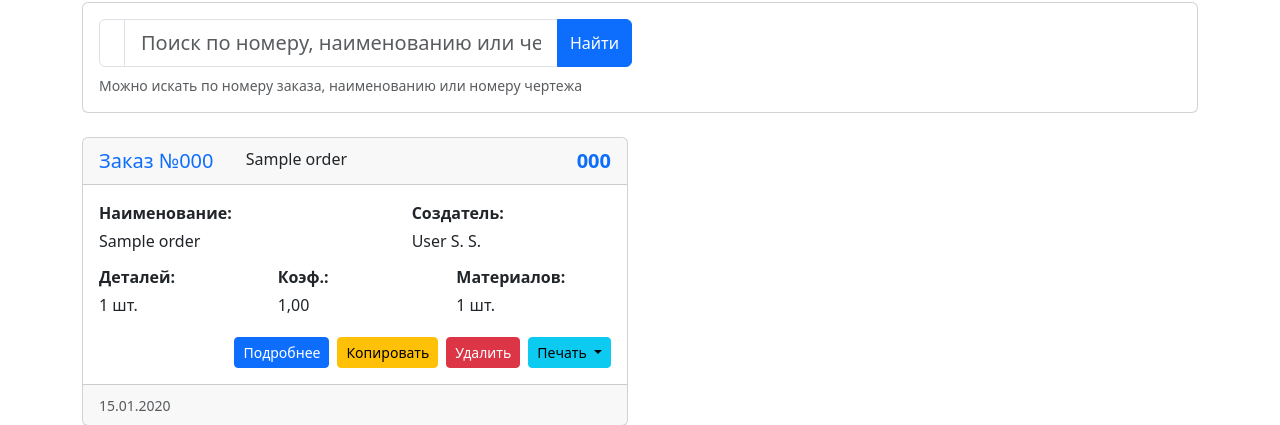
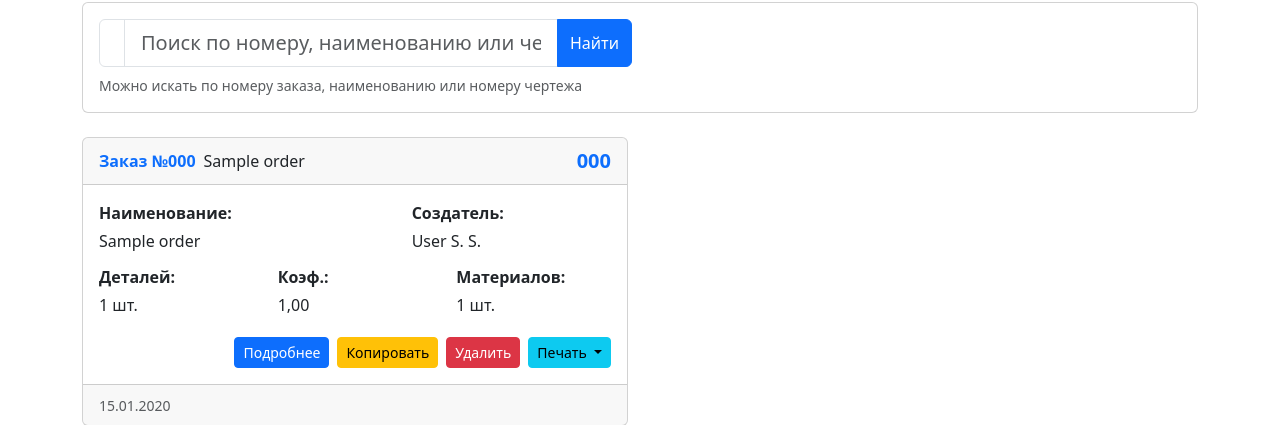
Before and after one commit to k1slee/production_calculator, a Django app: page /orders/ in a window 1280 px wide. Shown: the part 158-583 px from the top of the page. Run offline with Django 4.2, Linux system fonts and the light colour scheme; a user stored in the database is signed in; tables that the repository leaves empty hold one stand-in row (values such as "Sample post").

Commit message:
фикс

```diff
--- a/calculator/templates/calculator/order_list.html
+++ b/calculator/templates/calculator/order_list.html
@@ -59,16 +59,16 @@
     {% for order in orders %}
     <div class="col-md-6 mb-4">
         <div class="card h-100 order-card" data-href="{% url 'order_detail' order.id %}" role="button" tabindex="0" style="cursor: pointer;">
-            <div class="card-header d-flex justify-content-between align-items-center">
-                <h5 class="card-title mb-0">
-                    <a href="{% url 'order_detail' order.id %}" class="text-decoration-none">
+            <div class="card-header d-flex justify-content-between align-items-center flex-nowrap gap-2">
+                <div class="d-flex align-items-center flex-grow-1 overflow-hidden">
+                    <a href="{% url 'order_detail' order.id %}" class="text-decoration-none text-nowrap fw-bold me-2">
                         Заказ №{{ order.order_number }}
                     </a>
-                </h5>
-                <div class="col-7">
-                        <p class="mb-1">{{ order.order_name|truncatechars:50 }}</p>
+                    <span class="text-truncate">
+                        {{ order.order_name|truncatechars:50 }}
+                    </span>
                 </div>
-                <div>
+                <div class="text-nowrap">
                     {% if order.drawing_number %}
                     <a href="{% url 'order_detail' order.id %}" class="text-decoration-none fw-bold fs-5">
                         {{ order.drawing_number }}
```
